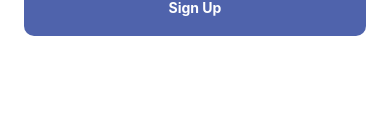
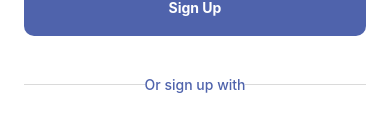
Before and after one commit to MarkusMaal2/FurnitureExampleApp, a React Native app: screen / in a window 390 px wide. Shown: the part 490-622 px from the top of the page. Built offline with nearby package versions, Linux system fonts and the light colour scheme.

Commit message:
Separator component

```diff
--- /dev/null
+++ b/src/components/Separator/index.js
@@ -0,0 +1,16 @@
+import React from "react";
+import { Text, View } from "react-native";
+
+import { styles } from "./styles";
+
+const Separator = ({text}) => {
+    return (
+        <View style={styles.container}>
+            <View style={styles.line} />
+            <Text style={styles.text}>{text}</Text>
+            <View style={styles.line}/>
+        </View>
+    )
+}
+
+export default Separator;
--- /dev/null
+++ b/src/components/Separator/styles.js
@@ -0,0 +1,21 @@
+import { colors } from "../../utils/colors";
+import { StyleSheet } from "react-native";
+
+export const styles = StyleSheet.create({
+    container: {
+        flexDirection: "row",
+        alignItems: "center",
+        marginVertical: 20
+    },
+
+    text: {
+        color: colors.blue,
+        fontWeight: '500',
+    },
+    line: {
+        backgroundColor: colors.lightGrey,
+        height: 1,
+        flex: 1,
+        marginVertical: 8
+    }
+})
--- a/src/screens/auth/SignUp/index.js
+++ b/src/screens/auth/SignUp/index.js
@@ -6,6 +6,7 @@
 import { styles } from "./styles";
 import Input from "../../../components/Input";
 import Checkbox from "../../../components/Checkbox";
+import Separator from "../../../components/Separator";
 
 const SignUp = () => {
     const [checked, setChecked] = useState(true);
@@ -20,6 +21,7 @@
                 <Text style={styles.agreeText}>I agree with <Text style={styles.boldText}>Terms</Text> & <Text style={styles.boldText}>Privacy</Text></Text>
             </View>
             <Button style={styles.button} title="Sign Up"></Button>
+            <Separator text="Or sign up with"></Separator>
         </View>
     )
 }
--- a/src/utils/colors.js
+++ b/src/utils/colors.js
@@ -4,4 +4,5 @@
     orange: "#FCA34D",
     black: "#000",
     grey: "#8D9BB5",
+    lightGrey: "#DADADA"
 }
```
